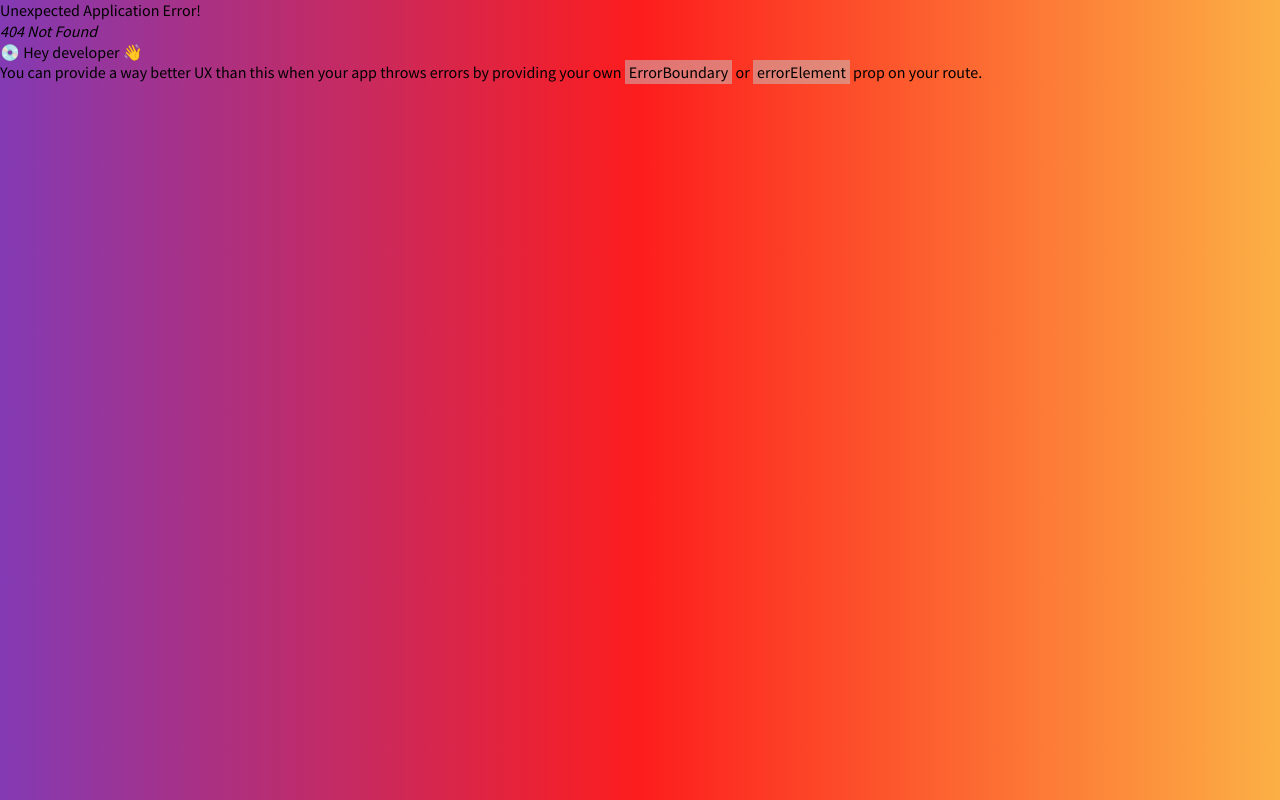
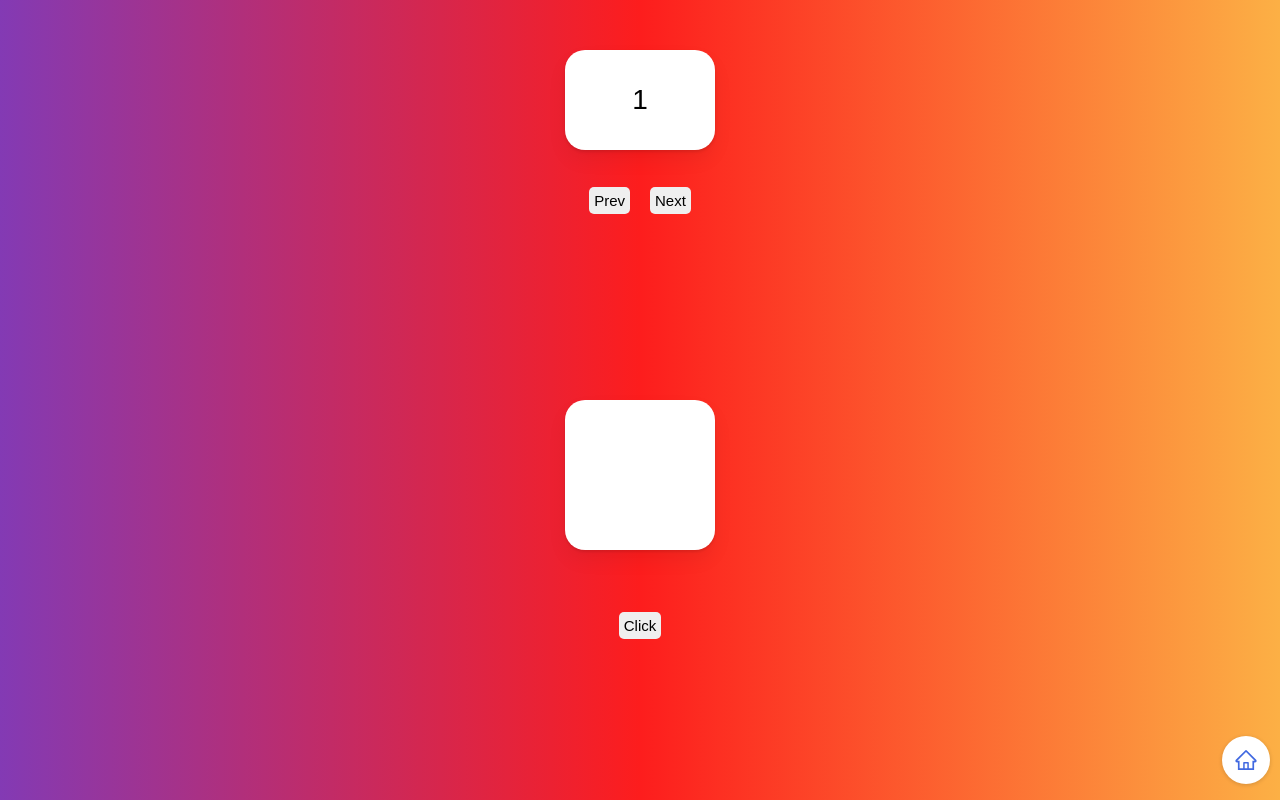
Before and after one commit to parkgeonwoong/motion-ts, a React (Vite) app: page /presence in a window 1280 px wide. Before the commit this address had no page. Built offline with nearby package versions, Linux system fonts and the light colour scheme.

Commit message:
Feat : Slice 애니메이션 전,후 & 파일분리

```diff
--- /dev/null
+++ b/src/Components/Presences/Fade.tsx
@@ -0,0 +1,55 @@
+import { useState } from "react";
+import { AnimatePresence, motion } from "framer-motion";
+import styled from "styled-components";
+import { Box, Wrapper } from "./preStyle";
+
+// Variants
+const boxVariants = {
+  initial: {
+    opacity: 0,
+    scale: 0,
+  },
+  visible: {
+    opacity: 1,
+    scale: 1,
+    rotateZ: 360,
+  },
+  exit: {
+    opacity: 0,
+    scale: 0,
+    y: 50,
+  },
+};
+
+function Fade() {
+  const [showing, setShowing] = useState(true);
+  const toggleShowing = () => setShowing((prev) => !prev);
+
+  return (
+    <Wrapper>
+      <AnimatePresence>
+        {showing ? (
+          <BoxFade
+            variants={boxVariants}
+            initial="initial"
+            animate="visible"
+            exit="exit"
+          />
+        ) : null}
+      </AnimatePresence>
+
+      <button onClick={toggleShowing} style={{ marginTop: "50px" }}>
+        Click
+      </button>
+    </Wrapper>
+  );
+}
+
+const BoxFade = styled(Box)`
+  width: 150px;
+  height: 150px;
+  position: absolute;
+  top: 50%;
+`;
+
+export default Fade;
--- /dev/null
+++ b/src/Components/Presences/Slice.tsx
@@ -0,0 +1,75 @@
+import { useState } from "react";
+import { AnimatePresence } from "framer-motion";
+import { Box, Wrapper } from "./preStyle";
+
+/**
+ * Variants
+ * TODO:
+ * - Custom variants
+ * - 함수로 바꿔야 변수를 사용가능
+ */
+
+const boxVariants = {
+  initial: (isBack: boolean) => {
+    return {
+      x: isBack ? -500 : 500,
+      opacity: 0,
+      scale: 0,
+    };
+  },
+  animate: {
+    x: 0,
+    opacity: 1,
+    scale: 1,
+    transition: {
+      duration: 0.3,
+    },
+  },
+  exit: (isBack: boolean) => ({
+    x: isBack ? 500 : -500,
+    opacity: 0,
+    scale: 0,
+    transition: {
+      duration: 0.3,
+    },
+  }),
+};
+
+const Slice = () => {
+  const [visible, setVisible] = useState(1);
+  const [back, setBack] = useState(false);
+
+  const next = () => {
+    setBack(false);
+    setVisible((prev) => (prev === 10 ? 10 : prev + 1));
+  };
+
+  const prev = () => {
+    setBack(true);
+    setVisible((prev) => (prev === 1 ? 1 : prev - 1));
+  };
+
+  return (
+    <Wrapper>
+      <AnimatePresence mode="sync" custom={back}>
+        <Box
+          custom={back}
+          key={visible}
+          variants={boxVariants}
+          initial="initial"
+          animate="animate"
+          exit="exit"
+        >
+          {visible}
+        </Box>
+      </AnimatePresence>
+
+      <div>
+        <button onClick={prev}>Prev</button>
+        <button onClick={next}>Next</button>
+      </div>
+    </Wrapper>
+  );
+};
+
+export default Slice;
--- /dev/null
+++ b/src/Components/Presences/preStyle.ts
@@ -0,0 +1,39 @@
+import { motion } from "framer-motion";
+import styled from "styled-components";
+
+export const Wrapper = styled.div`
+  height: 50%;
+  width: 100%;
+  display: flex;
+  justify-content: center;
+  align-items: center;
+  flex-direction: column;
+
+  button {
+    margin: 0 10px;
+    padding: 5px;
+    border-radius: 5px;
+    border: none;
+    transition: opacity 0.3s ease-in-out;
+    font-size: 15px;
+    cursor: pointer;
+
+    &:hover {
+      opacity: 0.7;
+    }
+  }
+`;
+
+export const Box = styled(motion.div)`
+  width: 150px;
+  height: 100px;
+  position: absolute;
+  top: 50px;
+  border-radius: 20px;
+  display: flex;
+  justify-content: center;
+  align-items: center;
+  font-size: 28px;
+  background-color: white;
+  box-shadow: 0 2px 3px rgba(0, 0, 0, 0.1), 0 10px 20px rgba(0, 0, 0, 0.06);
+`;
--- a/src/Router.tsx
+++ b/src/Router.tsx
@@ -2,7 +2,7 @@ import { createBrowserRouter } from "react-router-dom";
 import Root from "./Root";
 import App from "./routes/App";
 import Motion from "./routes/Motion";
-import Slider from "./routes/Slider";
+import Presence from "./routes/Presence";
 
 const router = createBrowserRouter([
   {
@@ -18,8 +18,8 @@ const router = createBrowserRouter([
         element: <Motion />,
       },
       {
-        path: "slider",
-        element: <Slider />,
+        path: "presence",
+        element: <Presence />,
       },
     ],
   },
--- a/src/routes/App.tsx
+++ b/src/routes/App.tsx
@@ -38,7 +38,7 @@ function App() {
         </Box>
 
         <Box whileHover={{ scale: 1.2, transition: { duration: 0.8 } }}>
-          <Link to="slider">Slider</Link>
+          <Link to="presence">Presence</Link>
         </Box>
 
         <Box whileHover={{ scale: 1.2, transition: { duration: 0.8 } }}>
--- /dev/null
+++ b/src/routes/Presence.tsx
@@ -0,0 +1,30 @@
+/**
+ * @desc:
+ * TODO:
+ * 1. AnimatePresence
+ */
+
+import styled from "styled-components";
+import Fade from "../Components/Presences/Fade";
+import Slice from "../Components/Presences/Slice";
+
+function Presence() {
+  return (
+    <Container>
+      {/* 슬라이스 */}
+      <Slice />
+
+      {/* 페이드 인,아웃 */}
+      <Fade />
+    </Container>
+  );
+}
+
+const Container = styled.div`
+  display: flex;
+  flex-direction: column;
+  width: 100vw;
+  height: 100vh;
+`;
+
+export default Presence;
--- a/src/routes/Slider.tsx
+++ /dev/null
@@ -1,85 +0,0 @@
-/**
- * @desc:
- * TODO:
- * 1. AnimatePresence
- */
-
-import { useState } from "react";
-import { AnimatePresence, motion } from "framer-motion";
-import styled from "styled-components";
-
-// Variants
-const boxVariants = {
-  initial: {
-    x: 500,
-    opacity: 0,
-    scale: 0,
-  },
-  animate: {
-    x: 0,
-    opacity: 1,
-    scale: 1,
-    transition: {
-      duration: 0.3,
-    },
-  },
-  exit: {
-    opacity: 0,
-    scale: 0,
-    x: -500,
-    transition: {
-      duration: 0.3,
-    },
-  },
-};
-
-function Slider() {
-  const [visible, setVisible] = useState(1);
-  const next = () => setVisible((prev) => (prev === 10 ? 10 : prev + 1));
-
-  return (
-    <Wrapper>
-      <AnimatePresence>
-        {[1, 2, 3, 4, 5, 6, 7, 8, 9, 10].map((i) =>
-          visible === i ? (
-            <Box
-              key={i}
-              variants={boxVariants}
-              initial="initial"
-              animate="animate"
-              exit="exit"
-            >
-              {i}
-            </Box>
-          ) : null
-        )}
-      </AnimatePresence>
-      <button onClick={next}>Click</button>
-    </Wrapper>
-  );
-}
-
-const Wrapper = styled.div`
-  height: 100vh;
-  width: 100vw;
-  display: flex;
-  justify-content: center;
-  align-items: center;
-  flex-direction: column;
-`;
-
-const Box = styled(motion.div)`
-  width: 200px;
-  height: 200px;
-  position: absolute;
-  top: 100px;
-  border-radius: 20px;
-  display: flex;
-  justify-content: center;
-  align-items: center;
-  font-size: 28px;
-  background-color: white;
-  box-shadow: 0 2px 3px rgba(0, 0, 0, 0.1), 0 10px 20px rgba(0, 0, 0, 0.06);
-`;
-
-export default Slider;
```
